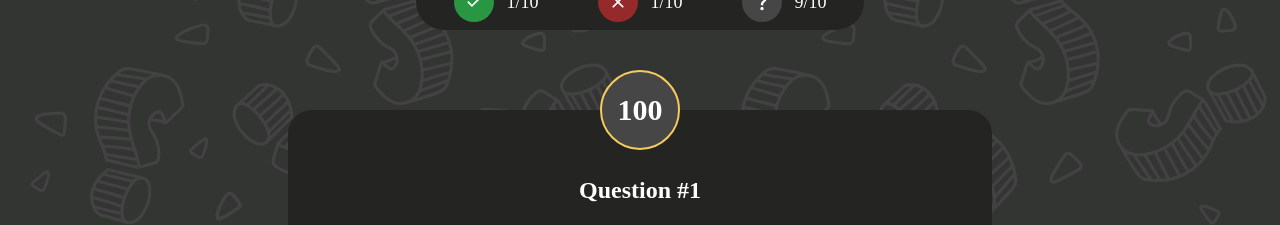
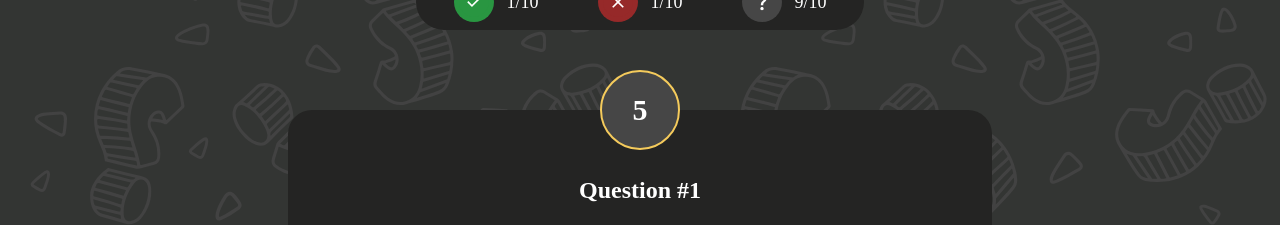
Before and after one commit to AtriChatterjee1/chat-prep-webapp, a Next.js app: page /quiz in a window 1280 px wide. Shown: the part 162-387 px from the top of the page. Built offline with nearby package versions, Linux system fonts and the light colour scheme; a web font is replaced by a local one.

Commit message:
added timer

```diff
--- a/src/components/Timer.tsx
+++ b/src/components/Timer.tsx
@@ -1,9 +1,20 @@
-import type { NextPage } from "next";
+import { NextPage } from 'next';
+import { useState, useEffect } from 'react';
 
 const Timer: NextPage = () => {
+  const [secondsRemaining, setSecondsRemaining] = useState(10);
+
+  useEffect(() => {
+    const intervalId = setInterval(() => {
+      setSecondsRemaining(prevSeconds => Math.max(0, prevSeconds - 1)); // Ensure value stays non-negative
+    }, 1000);
+
+    return () => clearInterval(intervalId);
+  }, []);
+
   return (
     <div className="absolute w-20 h-20 rounded-full border-2 border-goldenrod bg-questionMarkGray text-white text-3xl font-bold flex justify-center items-center top-0 left-1/2 transform -translate-x-1/2 -translate-y-1/2">
-        100
+      {secondsRemaining}
     </div>
   );
 };
```
